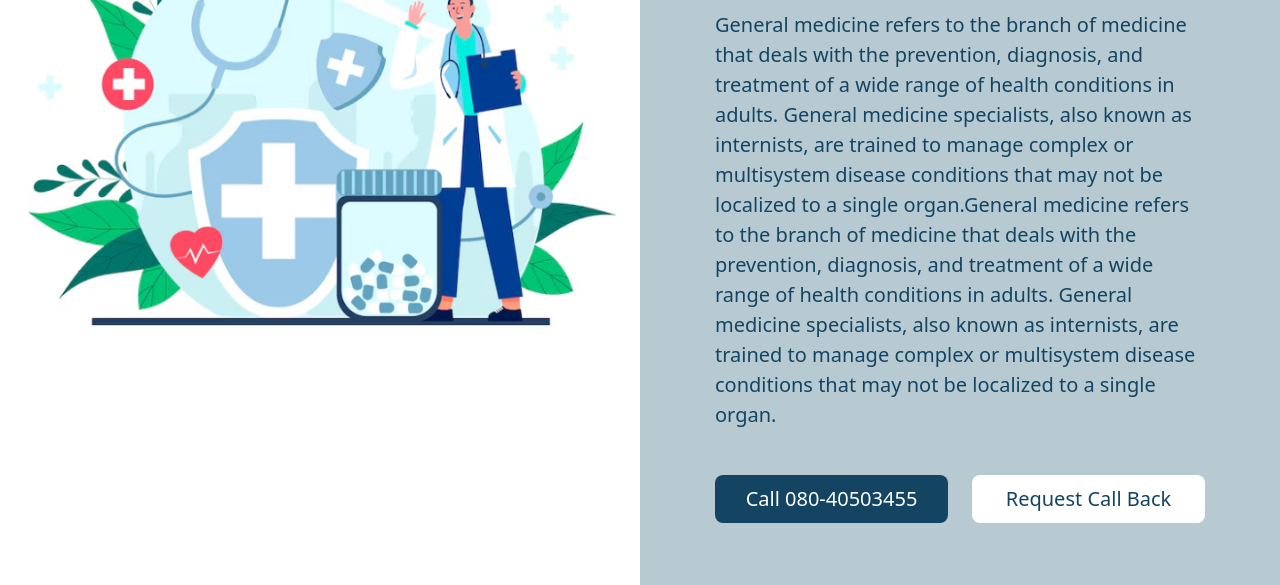
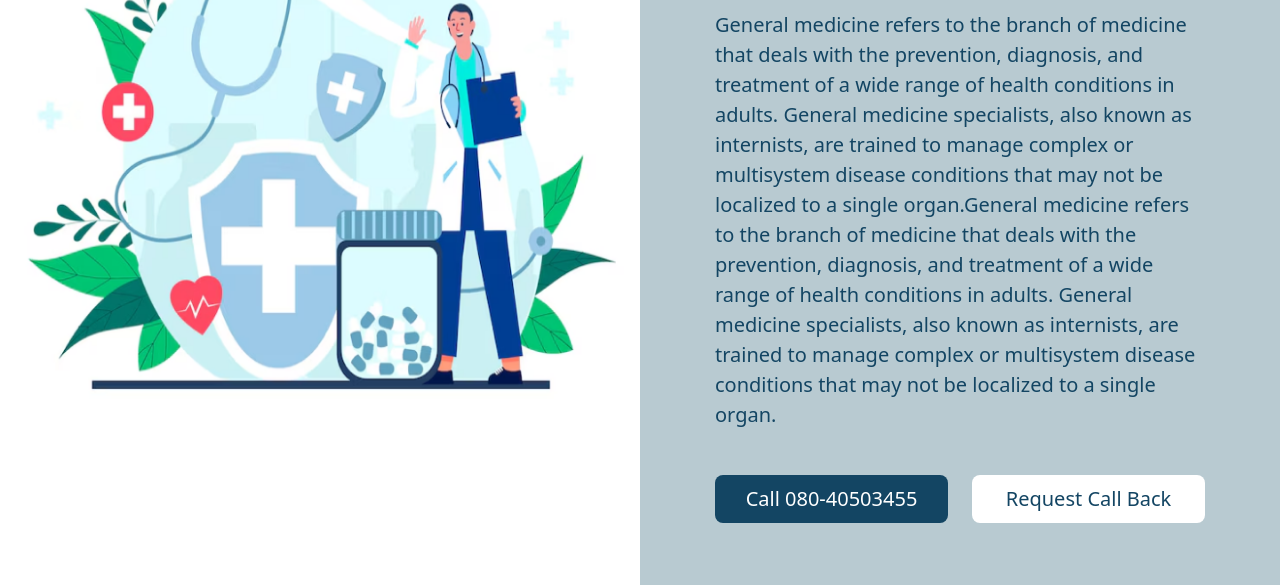
Before and after one commit to Disha9801/testrepo, a plain HTML site: page index.html in a window 1280 px wide. Shown: the part 101-686 px from the top of the page. Drawn offline with nearby package versions, Linux system fonts and the light colour scheme.

Commit message:
anything

```diff
--- a/style.css
+++ b/style.css
@@ -14,8 +14,7 @@
     color: white;
 }
 
-.img1 {
-    background-size: cover;
+.first-section .img1 {
     width: 100%;
     height: 500px;
     padding: 0px;
```
